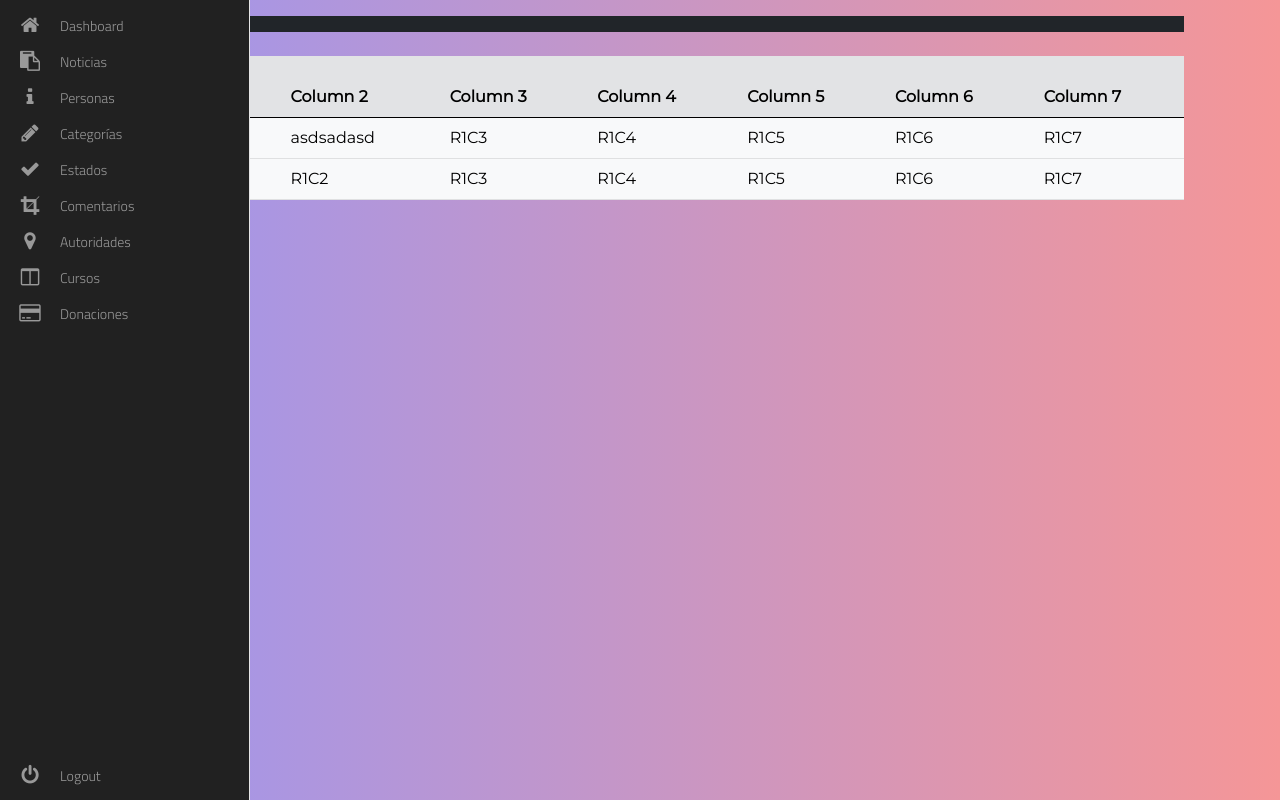
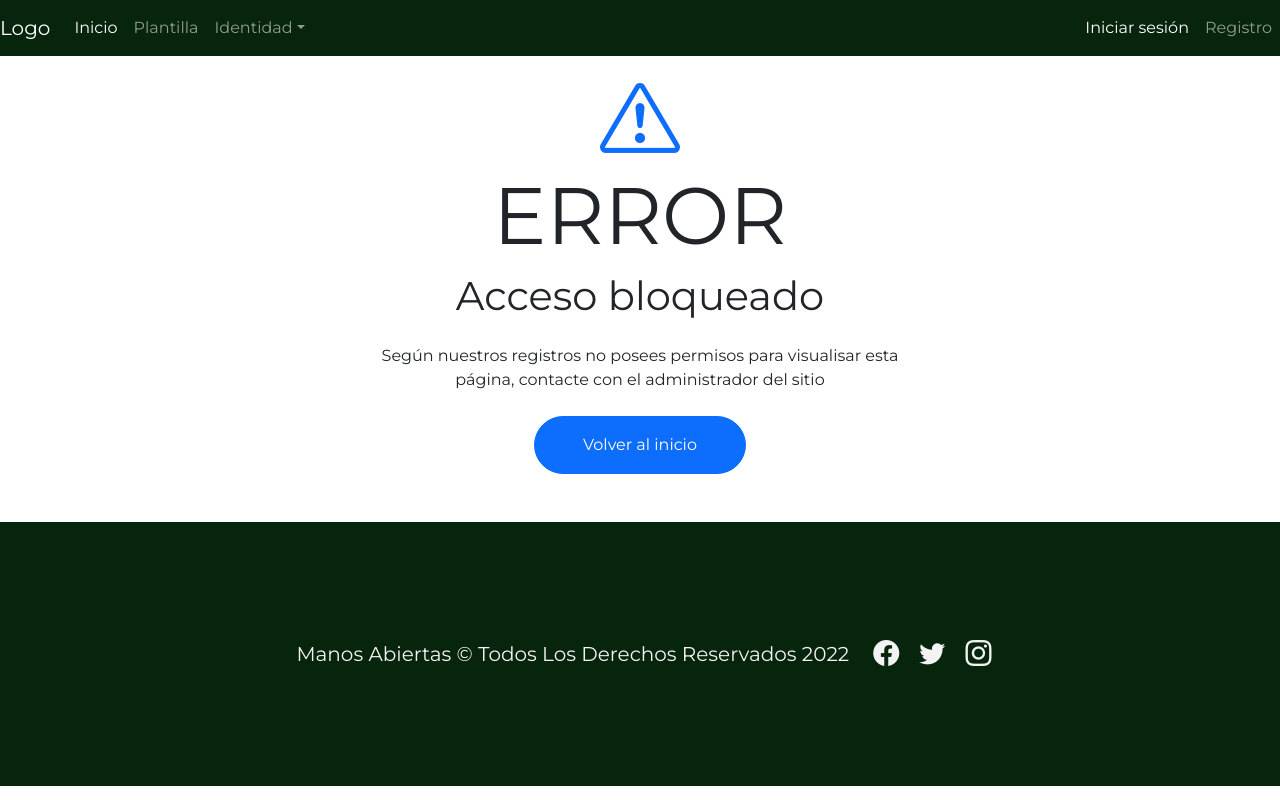
Before and after one commit to gonzalocandia92/fundacionala-informatorio, a Django app: page /about in a window 1280 px wide. Run offline with Django 4.2, Linux system fonts and the light colour scheme; some libraries are stand-ins or nearby versions; some web fonts are replaced.

Commit message:
Reparación de sesión

```diff
--- a/nuclear/apps/noticia/views.py
+++ b/nuclear/apps/noticia/views.py
@@ -41,9 +41,10 @@ def login(request):
             detalleUsuario=Persona.objects.get(email=request.POST['email'], password=request.POST['password'])
             print("Usuario=", detalleUsuario)
             request.session['email']=detalleUsuario.email
-            request.session['username']=detalleUsuario.username
-            print(request.session['username'])
-            return render(request, 'base/index.html')
+            if detalleUsuario.rol.id == 2:
+                return render(request, 'base/dashboard.html')
+            else:
+                return render(request, 'base/index.html')
         except Persona.DoesNotExist as e:
             messages.success(request, 'Nombre de usuario o Contraseña incorrecto')
     return render(request, 'sesion/login.html')
@@ -61,7 +62,6 @@ def register(request):
         nombreApellido=request.POST["nombreApellido"]
         email=request.POST["email"]
         password=request.POST["password"]
-        detalleUsuario=Persona(username=username, email=email, password=password)
         email_exists = (Persona.objects.filter(email = email))
         user_exists = (Persona.objects.filter(username = username))
         if user_exists:
@@ -72,15 +72,16 @@ def register(request):
             return redirect('/register')
         else:
             Persona(username=username, email=email, password=password, nombreApellido=nombreApellido).save()
-            request.session['email']=detalleUsuario.email
             return redirect('inicio')
     else:
         return render(request, 'sesion/register.html')
 
 # -------------------------------- #
 def validarUsr(request):
-    x = Persona.objects.get(username = request.session['username'])
+    x = Persona.objects.get(email = request.session['email'])
+    print(x.nombreApellido)
     return x.rol.id == 2
+
 # -------------------------------- #
 
 # ----- vistas de categorías ----- #
--- a/templates/base/header.html
+++ b/templates/base/header.html
@@ -1,14 +1,14 @@
 
   <header>
     <nav class="navbar fixed-top navbar-expand-sm navbar-dark" style="background-color: #07240c;">
-      <a class="navbar-brand" href="#">{{request.session.username}}</a>
+      <a class="navbar-brand" href="#">{% if request.session.email %}{{request.session.email}}{% else %} Logo {% endif %}</a>
       <button class="navbar-toggler d-lg-none" type="button" data-bs-toggle="collapse" data-bs-target="#collapsibleNavId" aria-controls="collapsibleNavId"
            aria-expanded="false" aria-label="Toggle navigation"></button>
       <div class="collapse navbar-collapse" id="collapsibleNavId">
 
            <ul class="navbar-nav me-auto mt-2 mt-lg-0">
                <li class="nav-item">
-                   <a class="nav-link active" href="{% url 'inicio' %}" aria-current="page">Inicio <span class="visually-hidden">(current)</span></a>
+                   <a class="nav-link active" href=" {% url 'inicio' %}" aria-current="page">Inicio <span class="visually-hidden">(current)</span></a>
                </li>
                <li class="nav-item">
                    <a class="nav-link" href="{% url 'plantilla'%}">Plantilla</a>
--- a/templates/base/sidebar.html
+++ b/templates/base/sidebar.html
@@ -148,7 +148,7 @@
     <div class="area"></div><nav class="main-menu">
             <ul>
                 <li>
-                    <a href="#">
+                    <a href="{% url 'dashboard'%}">
                         <i class="fa fa-home fa-2x"></i>
                         <span class="nav-text">
                             Dashboard
--- a/templates/miscelaneo/about.html
+++ b/templates/miscelaneo/about.html
@@ -1,79 +1,19 @@
-{% extends 'base/sidebar.html' %}
+{% extends 'base/base.html' %}
 
-{% block tablas %}
+{% block contenido %}
 
-<div class="table-responsive-xs">
-    <table class="table table-light">
-        <thead class="table-secondary">
-            <tr>
-                <th scope="col"> <!-- Button trigger modal -->
-                <button type="button" class="btn btn-primary btn-lg" data-bs-toggle="modal" data-bs-target="#modalId">
-                  Launch
-                </button>
-
-                <!-- Modal -->
-                <div class="modal fade" id="modalId" tabindex="-1" role="dialog" aria-labelledby="modalTitleId" aria-hidden="true">
-                    <div class="modal-dialog" role="document">
-                        <div class="modal-content">
-                                <div class="modal-header">
-                                        <h5 class="modal-title" id="modalTitleId">Modal title</h5>
-                                            <button type="button" class="btn-close" data-bs-dismiss="modal" aria-label="Close"></button>
-                                    </div>
-                            <div class="modal-body">
-                                <div class="container-fluid">
-                                    Add rows here
-                                </div>
-                            </div>
-                            <div class="modal-footer">
-                                <button type="button" class="btn btn-secondary" data-bs-dismiss="modal">Close</button>
-                                <button type="button" class="btn btn-primary">Save</button>
-                            </div>
-                        </div>
-                    </div>
-                </div>
-
-                <script>
-                    var modalId = document.getElementById('modalId');
-
-                    modalId.addEventListener('show.bs.modal', function (event) {
-                          // Button that triggered the modal
-                          let button = event.relatedTarget;
-                          // Extract info from data-bs-* attributes
-                          let recipient = button.getAttribute('data-bs-whatever');
-
-                        // Use above variables to manipulate the DOM
-                    });
-                </script>
-                  </th>
-                <th scope="col">Column 2</th>
-                <th scope="col">Column 3</th>
-                <th scope="col">Column 4</th>
-                <th scope="col">Column 5</th>
-                <th scope="col">Column 6</th>
-                <th scope="col">Column 7</th>
-            </tr>
-        </thead>
-        <tbody>
-            <tr class="">
-                <td>R1C1</td>
-                <td>asdsadasd</td>
-                <td>R1C3</td>
-                <td>R1C4</td>
-                <td>R1C5</td>
-                <td>R1C6</td>
-                <td>R1C7</td>
-            </tr>
-            <tr class="">
-                <td>R1C1</td>
-                <td>R1C2</td>
-                <td>R1C3</td>
-                <td>R1C4</td>
-                <td>R1C5</td>
-                <td>R1C6</td>
-                <td>R1C7</td>
-            </tr>
-        </tbody>
-    </table>
+<div class="container-xxl py-5 wow fadeInUp" data-wow-delay="0.1s">
+    <div class="container text-center">
+        <div class="row justify-content-center">
+            <div class="col-lg-6">
+                <i class="bi bi-exclamation-triangle display-1 text-primary"></i>
+                <h1 class="display-1">ERROR</h1>
+                <h1 class="mb-4">Acceso bloqueado</h1>
+                <p class="mb-4">Según nuestros registros no posees permisos para visualisar esta página, contacte con el administrador del sitio</p>
+                <a class="btn btn-primary rounded-pill py-3 px-5" href="{% url 'inicio' %} ">Volver al inicio</a>
+            </div>
+        </div>
+    </div>
 </div>
 
 {% endblock %}
```
Also changed, not shown: templates/miscelaneo/error.html (+16 -33 lines), media/noticia/20211218_182220_xAbPw7T.jpeg (added).
